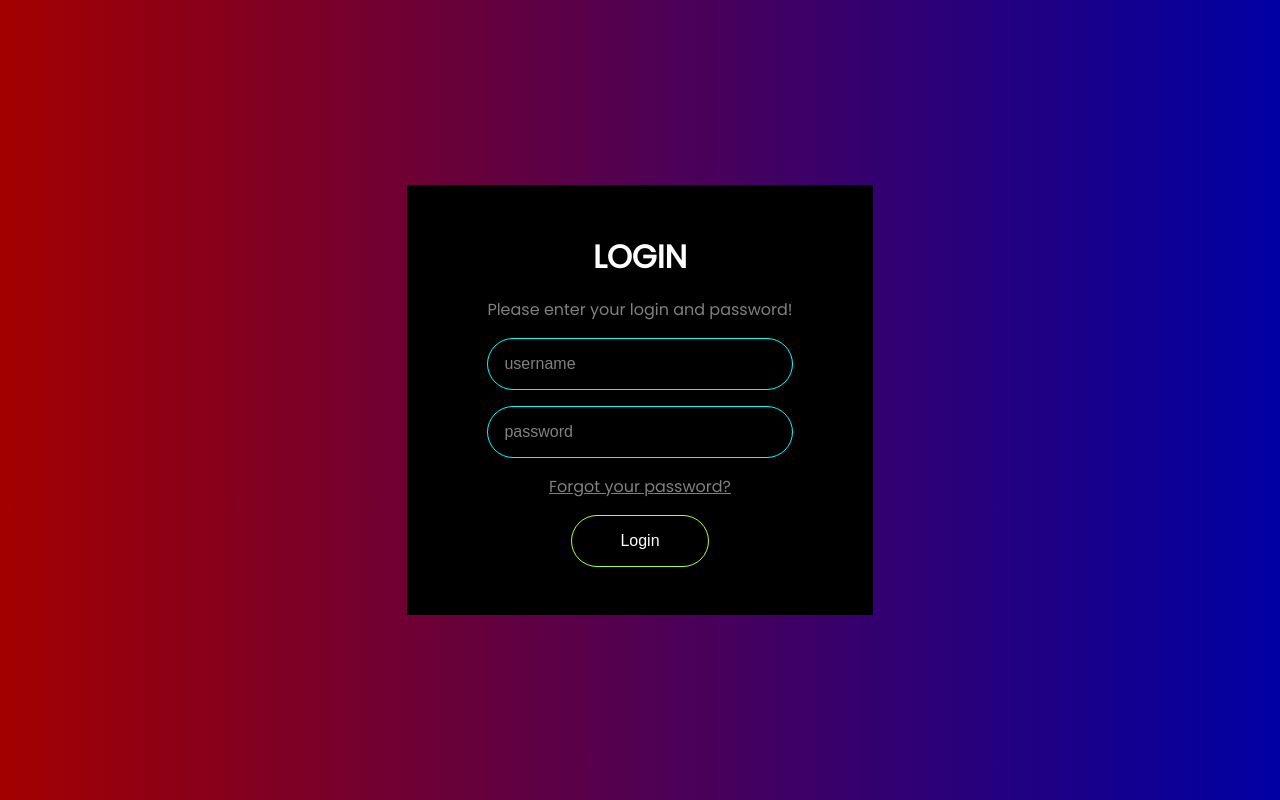
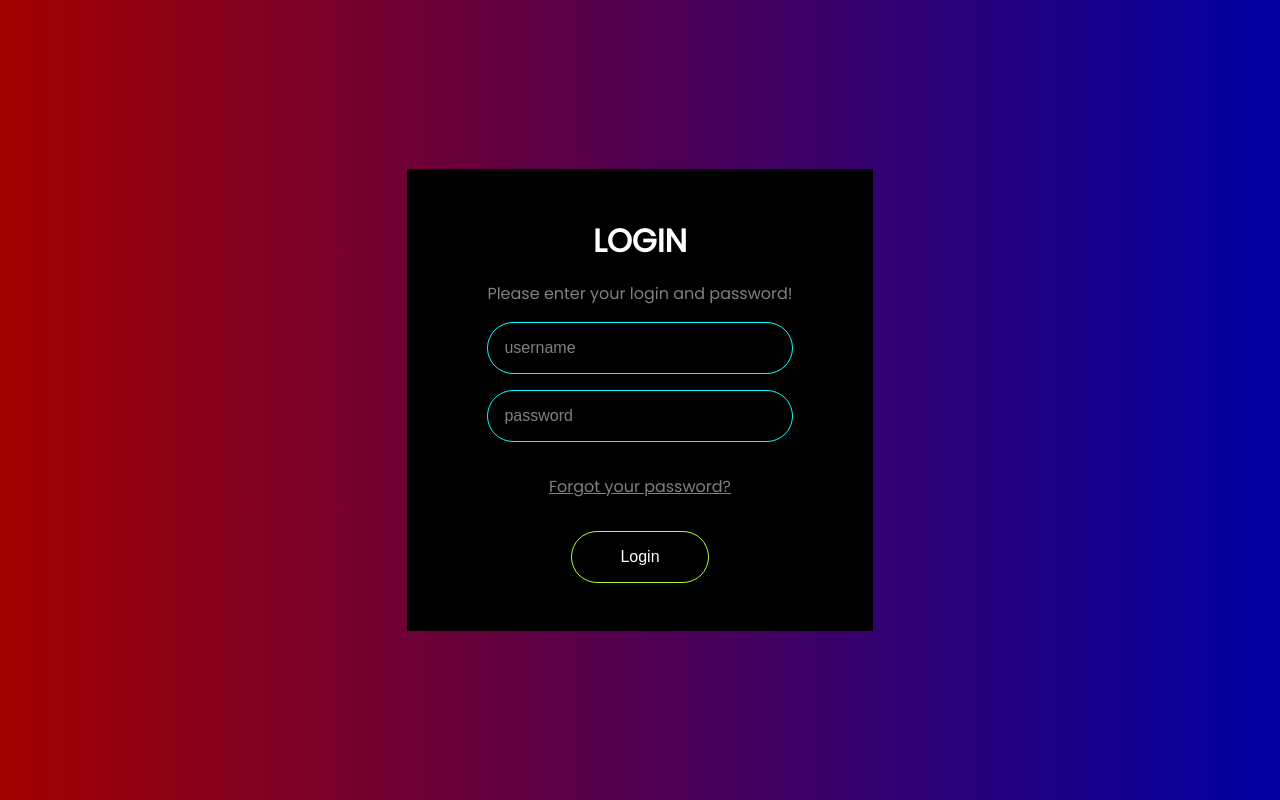
Before and after one commit to gkartsivadze/React_todo_app, a React (Vite) app: page / in a window 1280 px wide. Built offline with nearby package versions, Linux system fonts and the light colour scheme.

Commit message:
added gap to login form

```diff
--- a/src/index.scss
+++ b/src/index.scss
@@ -71,6 +71,10 @@ input {
     padding: 1rem;
     font-size: 1rem;
     width: 100%;
+  }
+
+  a {
+    margin-block: 1rem;
   }
 
   p {
```
